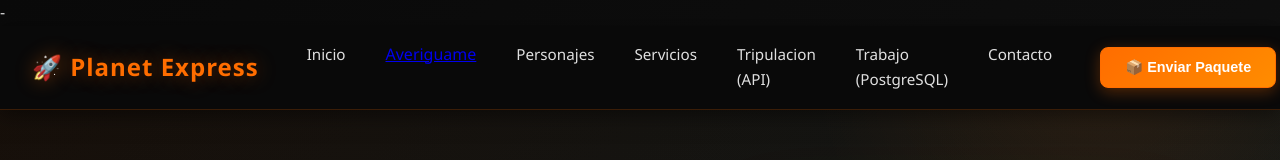
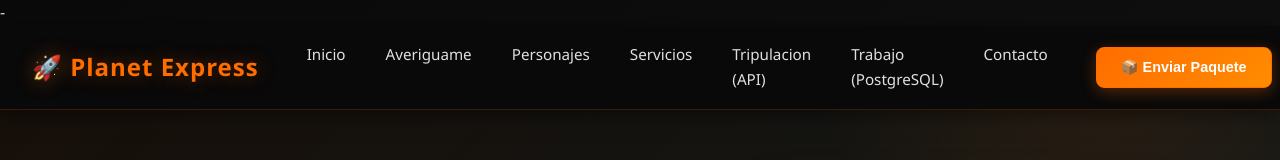
Before and after one commit to BendeRCL/futurama_maxi, a website: page index.html in a window 1280 px wide. Shown: the top 160 px of the page. Drawn offline with Linux system fonts and the light colour scheme.

Commit message:
Update index.html

```diff
--- a/index.html
+++ b/index.html
@@ -20,7 +20,7 @@
                 </div>
                 <ul class="nav-links">
                     <li><a href="index.html#inicio" class="nav-link">Inicio</a></li>
-                    <li><a href="curriculum.html">Averiguame</a></li>
+                   <li><a href="curriculum.html"class="nav-link">Averiguame</a></li>
                     <li><a href="index.html#personajes" class="nav-link">Personajes</a></li>
                     <li><a href="index.html#caracteristicas" class="nav-link">Servicios</a></li>
                     <li><a href="api.html" class="nav-link api-nav-active" aria-current="page">Tripulacion (API)</a></li>
```
